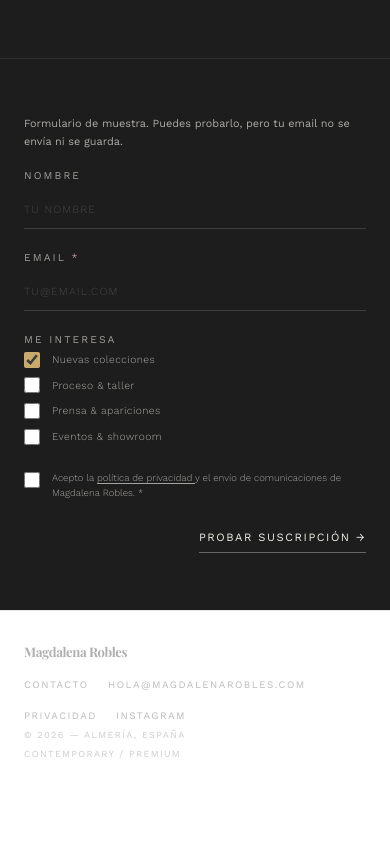
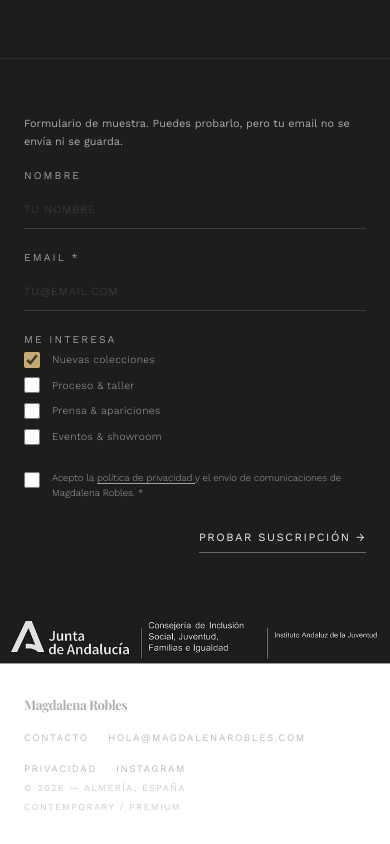
Before and after one commit to joseandres94/Magdalena-Robles-Website, an Angular app: page / in a window 390 px wide. Shown: the part 3028-3872 px from the top of the page. Before the commit the page ends 3819 px from the top, so only its background shows below. Built offline with nearby package versions, Linux system fonts and the light colour scheme; a web font is replaced by a local one.

Commit message:
feat(footer): display Junta de Andalucía logo beside brand

```diff
--- a/src/app/core/layout/footer/footer.component.html
+++ b/src/app/core/layout/footer/footer.component.html
@@ -1,4 +1,12 @@
 <footer class="mr-footer" role="contentinfo">
+  <img
+    class="footer-sponsor"
+    src="assets/logos/logo_junta_andalucia.png"
+    alt="Junta de Andalucía. Consejería de Inclusión Social, Juventud, Familias e Igualdad. Instituto Andaluz de la Juventud"
+    width="700"
+    height="97"
+    loading="lazy"
+  />
   <div class="footer-inner">
     <span class="footer-logo" aria-label="Magdalena Robles">Magdalena Robles</span>
 
--- a/src/app/core/layout/footer/footer.component.scss
+++ b/src/app/core/layout/footer/footer.component.scss
@@ -2,25 +2,32 @@
 @use '../../../../styles/mixins' as m;
 
 .mr-footer {
-  border-top: 0.5px solid t.$mr-ink-10;
+  display: flex;
+  align-items: stretch;
+  height: clamp(3.5rem, 5.4vw, 5rem);
+  background: t.$mr-ink;
+}
+
+.footer-sponsor {
+  display: block;
+  height: 100%;
+  width: auto;
+  flex: none;
 }
 
 .footer-inner {
   display: flex;
-  justify-content: flex-start;
+  flex: 1;
+  min-width: 0;
+  justify-content: space-between;
   align-items: center;
-  padding: 1.6rem 2.5rem;
+  padding: 0 2.5rem;
   gap: 2rem;
-
-  @include m.mobile {
-    flex-direction: column;
-    align-items: flex-start;
-    gap: 1.2rem;
-    padding: 2rem 1.5rem;
-  }
+  background: t.$mr-white;
 }
 
 .footer-logo {
+  flex: none;
   font-family: t.$font-display;
   font-size: 0.82rem;
   font-weight: 700;
@@ -31,14 +38,14 @@
 .footer-right {
   margin-left: auto;
   display: flex;
-  align-items: center;
-  gap: 2rem;
+  flex-direction: column;
+  align-items: flex-end;
+  gap: 0.3rem;
 
   @include m.mobile {
     margin-left: 0;
     width: 100%;
     min-width: 0;
-    flex-direction: column;
     align-items: flex-start;
     gap: 0.5rem;
   }
@@ -46,10 +53,12 @@
 
 .footer-socials {
   display: flex;
+  flex-wrap: wrap;
+  justify-content: flex-end;
   gap: 1.2rem;
 
   @include m.mobile {
-    flex-wrap: wrap;
+    justify-content: flex-start;
   }
 
   a {
@@ -68,6 +77,30 @@
   }
 }
 
+@media (max-width: 1150px) {
+  .mr-footer {
+    height: auto;
+    flex-direction: column;
+  }
+
+  .footer-sponsor {
+    width: min(100%, 700px);
+    height: auto;
+  }
+
+  .footer-inner {
+    width: 100%;
+    padding: 1.5rem 2.5rem;
+
+    @include m.mobile {
+      flex-direction: column;
+      align-items: flex-start;
+      gap: 1.2rem;
+      padding: 2rem 1.5rem;
+    }
+  }
+}
+
 .footer-text {
   font-family: t.$font-ui;
   font-size: 0.58rem;
```
Also changed, not shown: src/assets/logos/logo_junta_andalucia.png (added).
